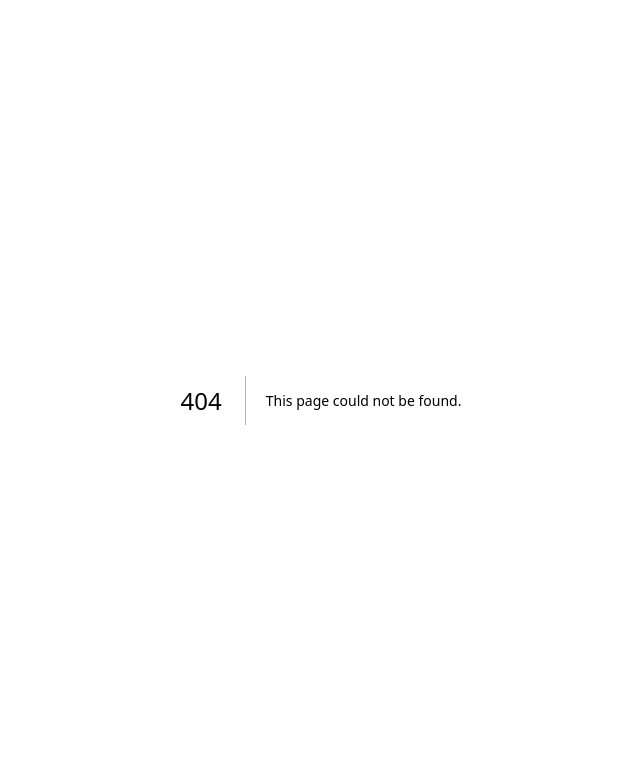
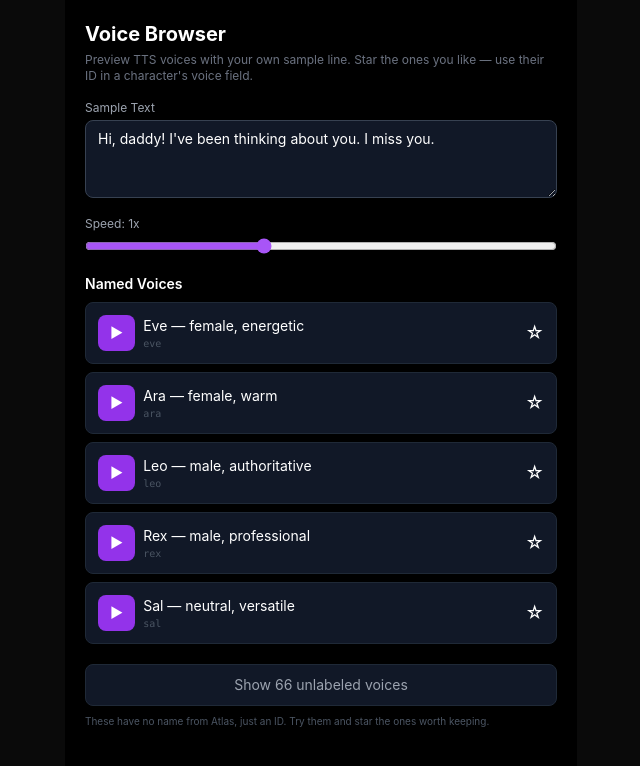
Before and after one commit to yrw2go-ui/Companion, a Next.js app: page /voicetest in a window 1280 px wide. Before the commit this address had no page. Shown: the top 766 px of the page, without its empty margins (319-959 px from the left). Built offline with nearby package versions, Linux system fonts and the light colour scheme.

Commit message:
Add voice browsing and preview functionality
This file allows users to browse and preview TTS voices, including named and unlabeled voices, and provides functionality for playing audio, saving favorites, and adjusting playback speed.

```diff
--- /dev/null
+++ b/pages/voicetest.js
@@ -0,0 +1,132 @@
+// pages/voicetest.js
+// Browse and preview TTS voices so you can find ones worth using,
+// since most of Atlas's 80+ voice IDs have no human-readable name.
+import { useState } from 'react'
+
+// the 5 named, multilingual voices from the docs
+const NAMED_VOICES = [
+  { id: 'eve', label: 'Eve — female, energetic' },
+  { id: 'ara', label: 'Ara — female, warm' },
+  { id: 'leo', label: 'Leo — male, authoritative' },
+  { id: 'rex', label: 'Rex — male, professional' },
+  { id: 'sal', label: 'Sal — neutral, versatile' },
+]
+
+// the remaining ids from the schema have no label — just opaque codes.
+// list them so they can still be tried and identified by ear.
+const UNLABELED_VOICE_IDS = [
+  'jpi39icg','d18jlf6v','33g9t0jl','26w6ihxi','dr8gqysu','wy0m9l5w','om17cury','x7avnu1k',
+  'bcs7l2c3','hqxr4yub','h27ltdnz','89q2pnko','73xd5dum','0p0rt7o1','hbxkrnwm','69smp8rm',
+  'yis75yfp','ekhwx401','jupvcf34','0hhfxxqq','0ih5oi34','gwnexu6y','97zmdc6s',
+  'fc7de6afcf6c','7a9ee820b342','0895a5b8ce5c','f8cf5c2c78d4','96819d0bd28d','79f3a8b96d43',
+  '78a495fdbb39','e22152e06fd8','490ea3be50b1','1f046a033914','dfe7b9e7d217','c3a2c594479e',
+  '83c6f4fea98e','34fd4dce1ba3','d634b6da3d3b','670a0c3ac005','182a91893636','d0cb9ff07d95',
+  'b1a7441b97a1','bf9fe5b5f981','b5ae17439907','a0401c9101f8','23be42535a45','abfbdf26f115',
+  '6da5baee46d0','3d030bc92a87','a13662ba951c','58d27475085e','247783ebdd51','244e27b39200',
+  '97fabd54445f','37329fd8895a','2badb5f46b1e','1b12d5daee6b','908c4626660f','4ff93971bfdc',
+  '70013edeb8e8','35c8d7f60dc8','23468361b4ef','458705c07139','41321eb41295','40f31906b23d',
+  '3a7889066fa2',
+]
+
+export default function VoiceTest() {
+  const [text, setText] = useState("Hi, daddy! I've been thinking about you. I miss you.")
+  const [speed, setSpeed] = useState(1)
+  const [playing, setPlaying] = useState(null)   // voiceId currently generating
+  const [results, setResults] = useState({})     // voiceId -> { url, label }
+  const [favorites, setFavorites] = useState([])
+  const [showUnlabeled, setShowUnlabeled] = useState(false)
+
+  const tryVoice = async (voiceId, label) => {
+    if (playing) return
+    setPlaying(voiceId)
+    try {
+      const res = await fetch('/api/generate-speech', {
+        method: 'POST',
+        headers: { 'Content-Type': 'application/json' },
+        body: JSON.stringify({ text, voiceId, speed }),
+      })
+      const data = await res.json()
+      if (data.audioUrl) {
+        setResults(prev => ({ ...prev, [voiceId]: { url: data.audioUrl, label } }))
+        const audio = new Audio(data.audioUrl)
+        audio.play()
+      } else {
+        alert('Error: ' + (data.error || 'failed'))
+      }
+    } catch (err) {
+      alert('Error: ' + err.message)
+    }
+    setPlaying(null)
+  }
+
+  const toggleFavorite = (voiceId) => {
+    setFavorites(prev => prev.includes(voiceId) ? prev.filter(v => v !== voiceId) : [...prev, voiceId])
+  }
+
+  const voiceRow = (voiceId, label) => (
+    <div key={voiceId} className="flex items-center gap-2 bg-gray-900 border border-gray-800 rounded-lg p-3 mb-2">
+      <button
+        onClick={() => tryVoice(voiceId, label)}
+        disabled={playing === voiceId}
+        className="bg-purple-600 hover:bg-purple-700 disabled:bg-gray-700 rounded-lg px-3 py-2 text-sm font-semibold shrink-0"
+      >
+        {playing === voiceId ? '...' : '▶'}
+      </button>
+      <div className="flex-1 min-w-0">
+        <p className="text-sm truncate">{label}</p>
+        <p className="text-[10px] text-gray-600 font-mono">{voiceId}</p>
+      </div>
+      {results[voiceId] && (
+        <button onClick={() => new Audio(results[voiceId].url).play()}
+          className="text-gray-400 hover:text-white text-xs shrink-0">Replay</button>
+      )}
+      <button onClick={() => toggleFavorite(voiceId)} className="shrink-0 text-lg">
+        {favorites.includes(voiceId) ? '★' : '☆'}
+      </button>
+    </div>
+  )
+
+  return (
+    <div className="min-h-screen bg-black text-white p-5 max-w-lg mx-auto">
+      <h1 className="text-xl font-bold mb-1">Voice Browser</h1>
+      <p className="text-xs text-gray-500 mb-4">
+        Preview TTS voices with your own sample line. Star the ones you like — use their ID in a character's voice field.
+      </p>
+
+      <label className="block text-xs text-gray-400 mb-1">Sample Text</label>
+      <textarea value={text} onChange={e => setText(e.target.value)} rows={3}
+        className="w-full bg-gray-900 border border-gray-700 rounded-lg px-3 py-2 mb-3 text-sm" />
+
+      <label className="block text-xs text-gray-400 mb-1">Speed: {speed}x</label>
+      <input type="range" min="0.7" max="1.5" step="0.05" value={speed}
+        onChange={e => setSpeed(parseFloat(e.target.value))}
+        className="w-full mb-5 accent-purple-500" />
+
+      {favorites.length > 0 && (
+        <>
+          <h2 className="font-semibold text-sm mb-2">★ Your Favorites</h2>
+          {favorites.map(id => {
+            const named = NAMED_VOICES.find(v => v.id === id)
+            return voiceRow(id, named ? named.label : id)
+          })}
+          <div className="border-t border-gray-800 my-4" />
+        </>
+      )}
+
+      <h2 className="font-semibold text-sm mb-2">Named Voices</h2>
+      {NAMED_VOICES.map(v => voiceRow(v.id, v.label))}
+
+      <button
+        onClick={() => setShowUnlabeled(v => !v)}
+        className="w-full bg-gray-900 border border-gray-800 rounded-lg py-2.5 text-sm text-gray-400 mt-3 mb-2"
+      >
+        {showUnlabeled ? 'Hide' : 'Show'} {UNLABELED_VOICE_IDS.length} unlabeled voices
+      </button>
+      <p className="text-[10px] text-gray-600 mb-3">
+        These have no name from Atlas, just an ID. Try them and star the ones worth keeping.
+      </p>
+
+      {showUnlabeled && UNLABELED_VOICE_IDS.map(id => voiceRow(id, 'Unlabeled voice'))}
+    </div>
+  )
+}
```
